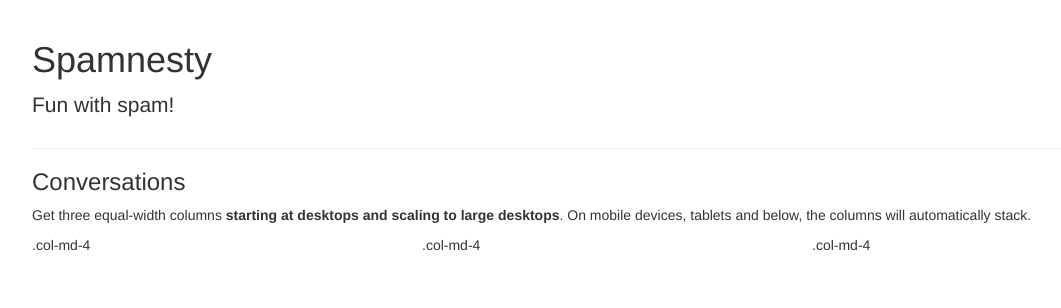
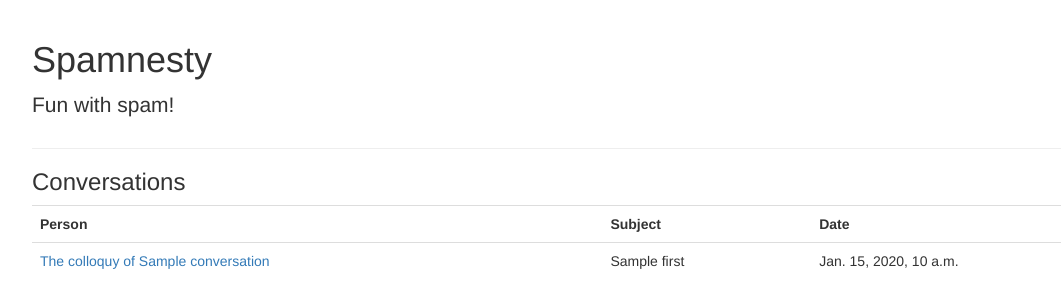
Before and after one commit to skorokithakis/Spamnesty, a Django app: template main/templates/home.html in a window 1280 px wide. Shown: the top 308 px of the page, without its empty margins (38-1099 px from the left). Run offline with Django 3.2, Linux system fonts and the light colour scheme; the template is opened without the code that fills it: most values are stand-ins (such as "Sample title", 1, 10 or a date in 2020); some libraries are stand-ins or nearby versions.

Commit message:
Make the conversation list a bit prettier.

```diff
--- a/main/models.py
+++ b/main/models.py
@@ -141,6 +141,9 @@ class Message(CharIDModel):
     # The in-reply-to header, which complements the ID.
     in_reply_to = models.CharField(max_length=1000, blank=True)
 
+    class Meta:
+        ordering = ["timestamp"]
+
     def __str__(self):
         return self.subject
 
--- a/main/templates/home.html
+++ b/main/templates/home.html
@@ -9,10 +9,23 @@
 </div>
 
 <h3>Conversations</h3>
-<p>Get three equal-width columns <strong>starting at desktops and scaling to large desktops</strong>. On mobile devices, tablets and below, the columns will automatically stack.</p>
 <div class="row">
-    <div class="col-md-4">.col-md-4</div>
-    <div class="col-md-4">.col-md-4</div>
-    <div class="col-md-4">.col-md-4</div>
+    <div class="col-md-12">
+        <table class="table">
+            <tr>
+                <th>Person</th>
+                <th>Subject</th>
+                <th>Date</th>
+            </tr>
+
+            {% for conversation in conversations %}
+            <tr>
+                <td><a href="{% url "main:conversation-view" conversation.id %}">The colloquy of {{ conversation.sender_name }}</a></td>
+                <td>{{ conversation.message_set.first.subject }}</td>
+                <td>{{ conversation.last_message_time }}</td>
+            </tr>
+            {% endfor %}
+        </table>
+    </div>
 </div>
 {% endblock %}
--- a/main/urls.py
+++ b/main/urls.py
@@ -6,7 +6,6 @@ from main.views import webhooks
 
 urlpatterns = [
     url(r'^$', generic.home, name="home"),
-    url(r'^conversations/$', generic.conversation_list, name="conversation-list"),
     url(r'^conversations/(?P<conversation_id>.*)?/$', generic.conversation_view, name="conversation-view"),
 ]
 
```
Also changed, not shown: main/templates/conversation_list.html (deleted, +0 -19 lines), main/views/generic.py (+4 -6 lines).
